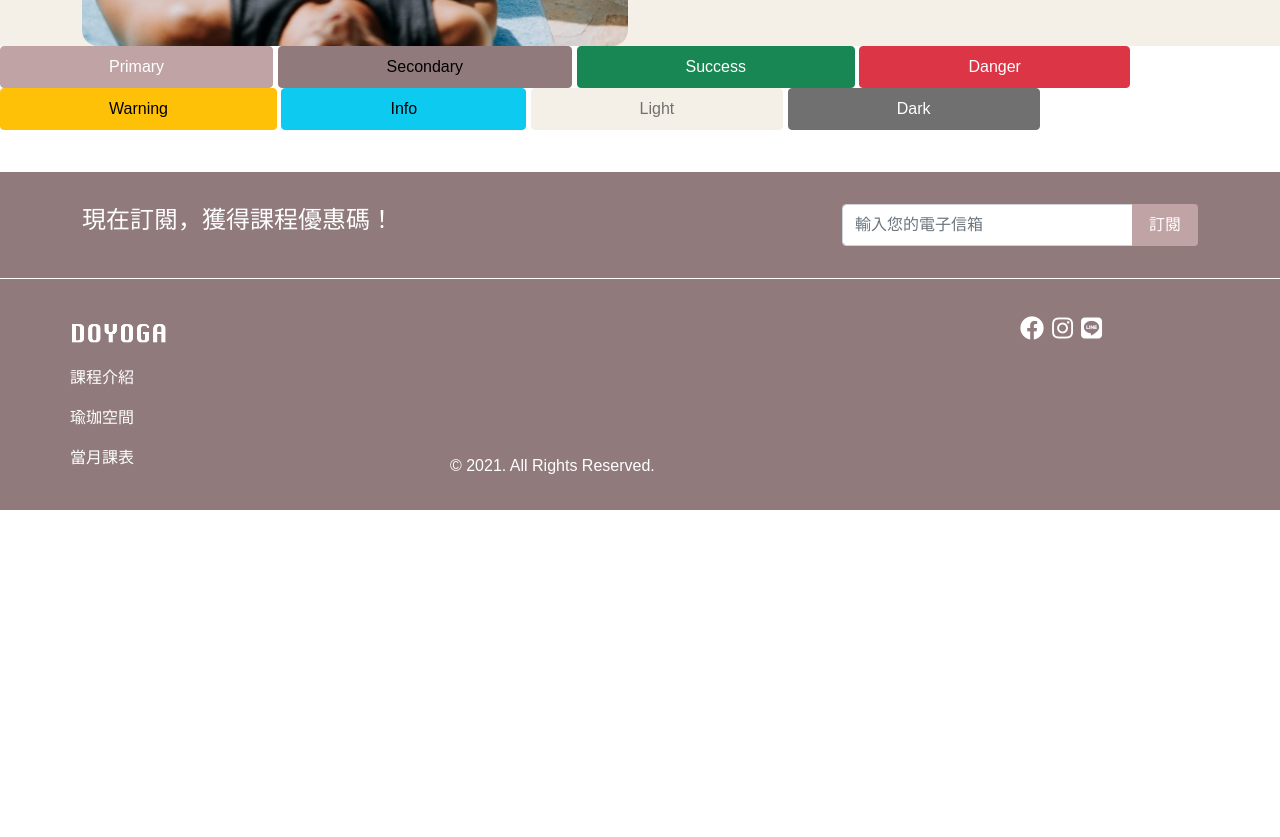
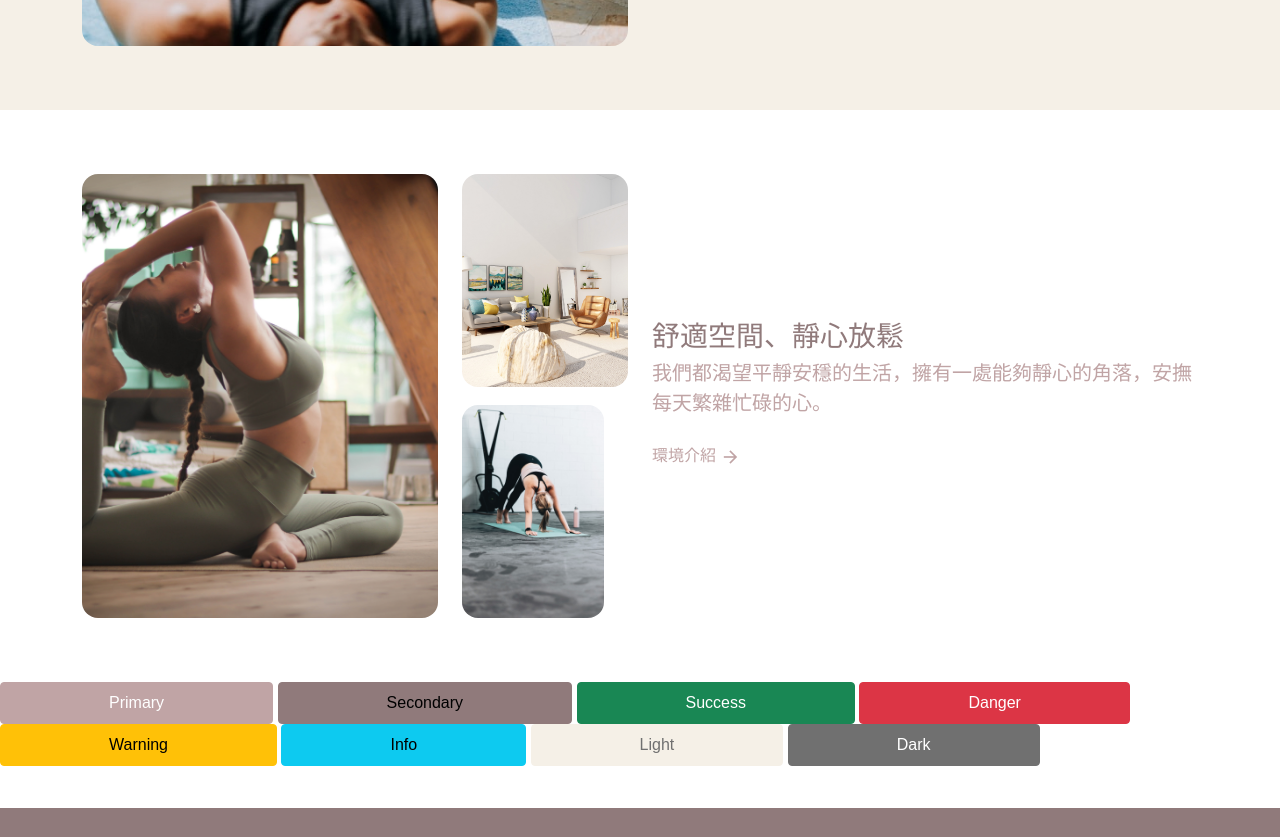
Before and after one commit to canaerkk/HexSchoolW8, a plain HTML site: page index.html in a window 1280 px wide. Shown: the part 1930-2767 px from the top of the page. Before the commit the page ends 2440 px from the top, so only its background shows below. Drawn offline with nearby package versions, Linux system fonts and the light colour scheme.

Commit message:
Update 2021-08-28T16:00:10.612Z

```diff
--- a/assets/style/index.css
+++ b/assets/style/index.css
@@ -57,4 +57,13 @@
     .card-active {
       width: 115%; } }
 
+.img-main {
+  height: 210px; }
+  @media (min-width: 765px) {
+    .img-main {
+      height: 266px; } }
+  @media (min-width: 992px) {
+    .img-main {
+      height: 444px; } }
+
 /*# sourceMappingURL=index.css.map */
--- a/index.html
+++ b/index.html
@@ -98,7 +98,7 @@
 </div>
 <div class="bg-light">
   <div class="container d-flex">
-    <div class="row pt-15">
+    <div class="row pt-15 pb-13 pb-lg-15">
       <div class="d-none d-lg-block col-lg-6 pic-15">
         <img src="./assets/images/yogateach.jpeg" class="img-fluid sub-img rounded-pill" alt="">
       </div>
@@ -133,6 +133,36 @@
     </div>
   </div>
 </div>
+<div class="bg-white">
+  <div class="container ">
+    <div class="row py-13 py-md-14 py-lg-15 flex-column flex-md-row-reverse align-items-center">
+      <div class="col-12 col-md-6">
+        <h2 class="text-secondary mb-2">舒適空間、靜心放鬆</h2>
+        <p class="text-primary fs-4 mb-5 mb-lg-7">我們都渴望平靜安穩的生活，擁有一處能夠靜心的角落，安撫每天繁雜忙碌的心。</p>
+        <a href="#" class="link-primary text-decoration-none lh-base align-middle mb-5">環境介紹 <span
+            class="material-icons-outlined fs-4 lh-base align-middle">arrow_forward</span></a>
+      </div>
+      <div class="col-12 col-md-6">
+        <div class="row">
+          <div class="col-6 col-md-8 img-main">
+            <img src="./assets/images/environment-1.jpg" class="img-fluid rounded-pill img-ratio-cover" alt="">
+          </div>
+          <div class="col-6 col-md-4">
+            <div class="row img-main d-flex flex-column justify-content-md-between">
+              <div class="col-12 img-ratio-md-cover">
+                <img src="./assets/images/environment-2.jpg" class="img-fluid rounded-pill img-ratio-cover" alt="">
+              </div>
+              <div class="col-6 d-none d-md-block col-md-12 img-ratio-md-cover">
+                <img src="./assets/images/environment-3.jpg" class="img-fluid rounded-pill img-ratio-cover" alt="">
+              </div>
+            </div>
+          </div>
+        </div>
+      </div>
+    </div>
+  </div>
+</div>
+
 <button type="button" class="btn btn-primary">Primary</button>
 <button type="button" class="btn btn-secondary">Secondary</button>
 <button type="button" class="btn btn-success">Success</button>
```
Also changed, not shown: assets/images/environment-1.jpg (added), assets/images/environment-2.jpg (added), assets/images/environment-3.jpg (added), assets/style/all.css, 2 other files. Lines whose indentation alone changed are shown as unchanged.
